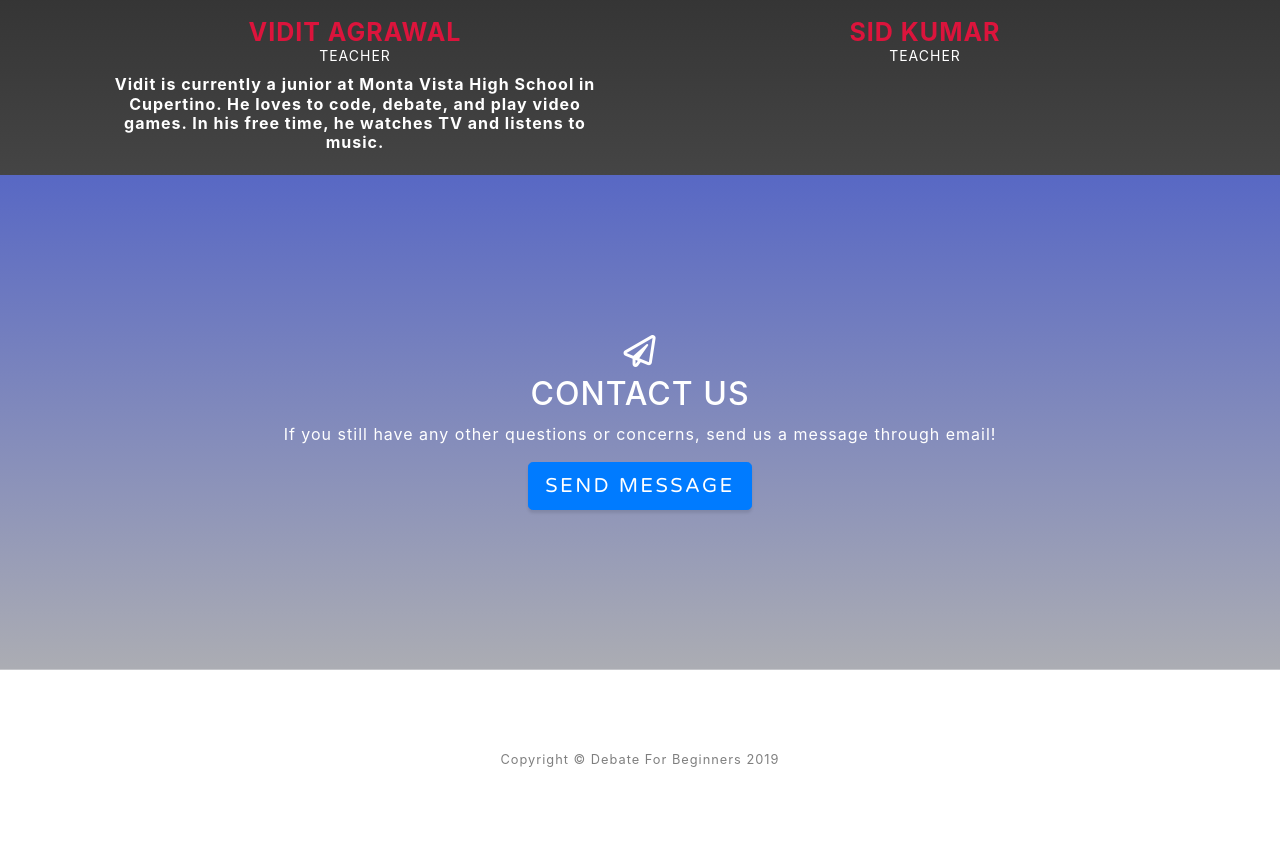
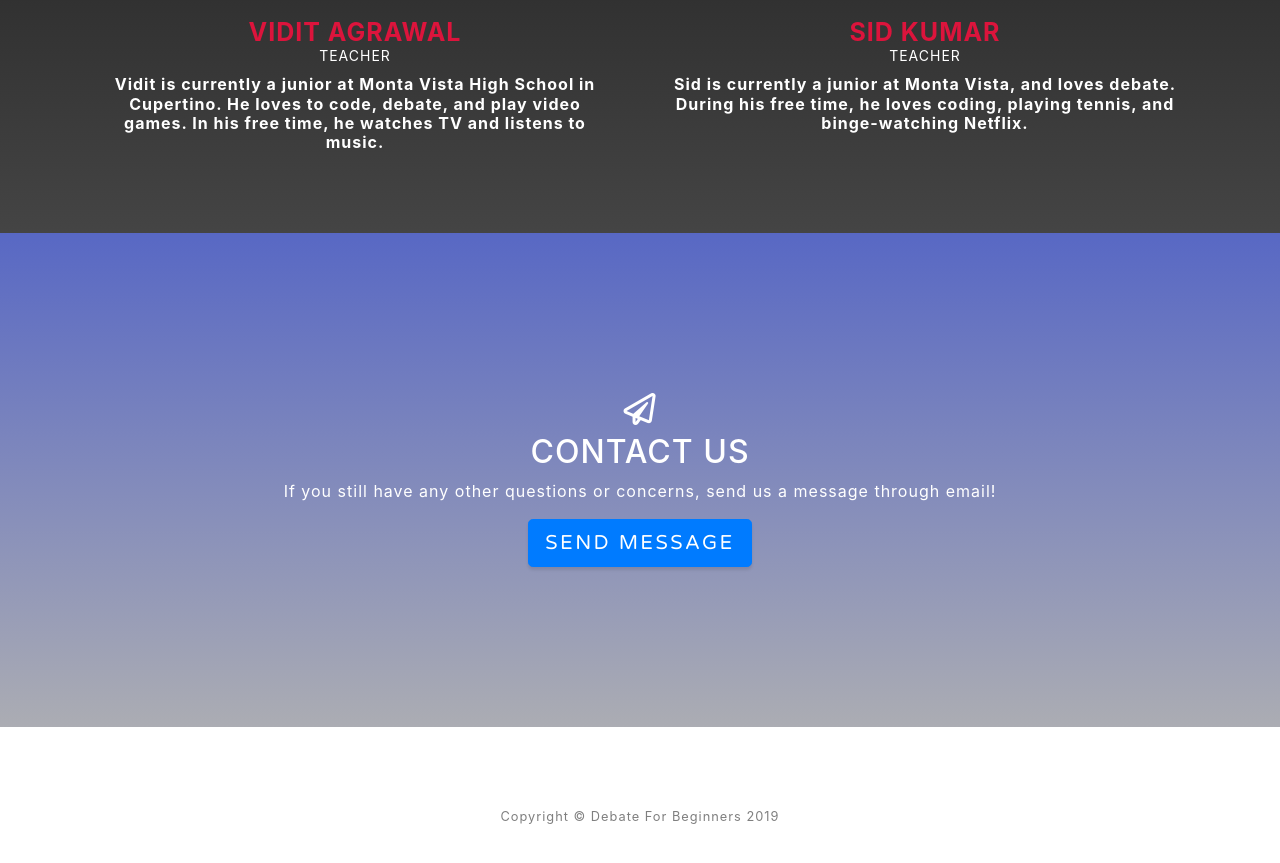
Before and after one commit to viditagrawal/viditagrawal.github.io, a website with bundled scripts: page index.html in a window 1280 px wide. Shown: the part 1709-2572 px from the top of the page. Built offline with nearby package versions, Linux system fonts and the light colour scheme; files whose address does not match are found by name.

Commit message:
version 6 s Please enter the commit message for your changes. Lines starting

```diff
--- a/index.html
+++ b/index.html
@@ -106,7 +106,7 @@
                               </h3>
 
                               <h6>
-
+                                Sid is currently a junior at Monta Vista, and loves debate. During his free time, he loves coding, playing tennis, and binge-watching Netflix.
                               </h6>
 
                           </figcaption>
```
